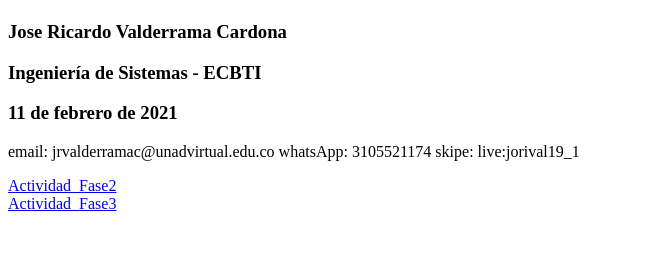
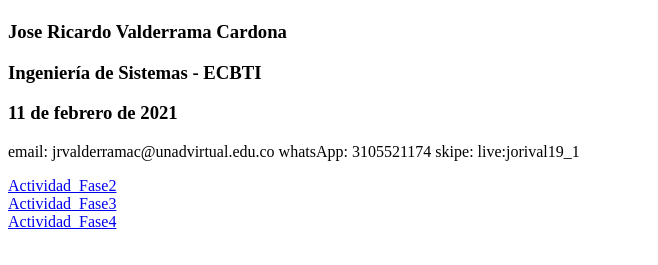
Before and after one commit to Ricahrd1982/DSW-RicardoValderramaCardona, a plain HTML site: page index.html in a window 1280 px wide. Shown: the part 59-324 px from the top of the page, without its empty margins (0-658 px from the left). Drawn offline with Linux system fonts and the light colour scheme.

Commit message:
Actualización índex Fase4

```diff
--- a/index.html
+++ b/index.html
@@ -24,5 +24,7 @@
     <a href="design.html">Actividad_Fase2</a>
     <br>
     <a href="Fase3.html">Actividad_Fase3</a>
+    <br>
+    <a href="fase4.html">Actividad_Fase4</a>
 </body>
 </html>
```
